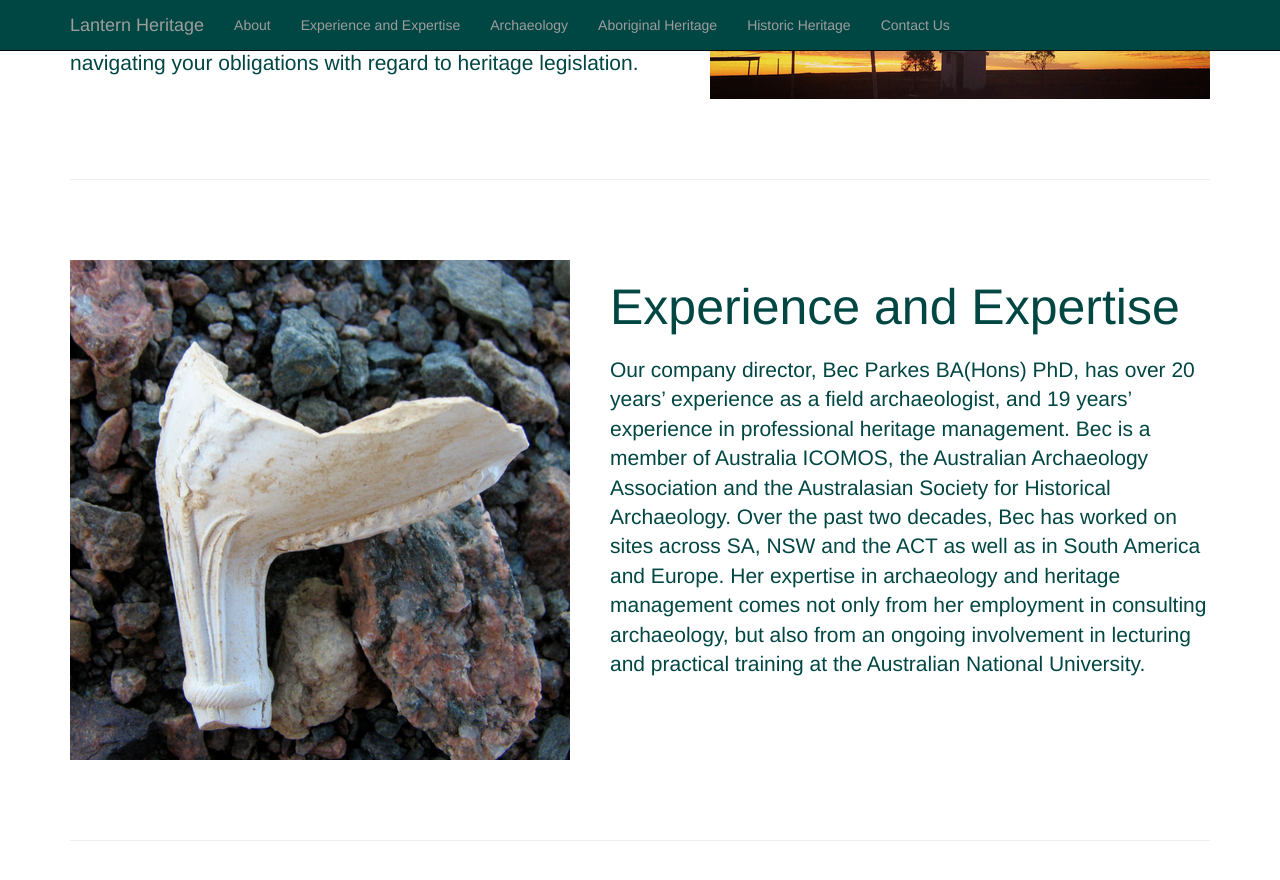
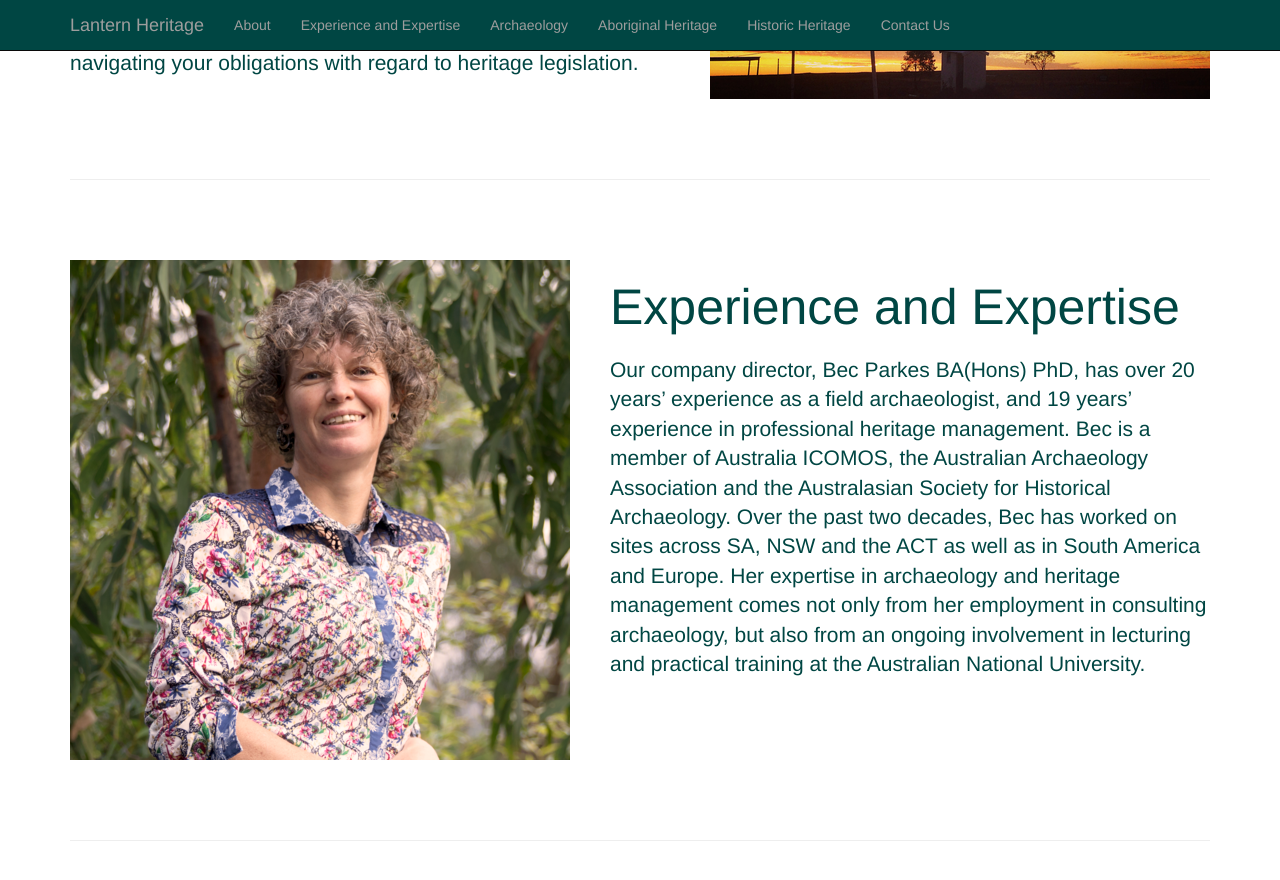
Before and after one commit to LanternHeritage/lanternheritage.github.io, a Jekyll site: the page built from index.html, in a window 1280 px wide and 900 px high, scrolled down 830 px. Shown: the top 880 px of the window. Built offline with Jekyll 4.4.1, drawn with Linux system fonts in a browser that asks for light colours.

Commit message:
add bec image, remove footer

```diff
--- a/_includes/footer.html
+++ b/_includes/footer.html
@@ -1,9 +1,4 @@
 <footer>
-  <div class='row'>
-    <div class='col-lg-12'>
-      <img src='{{ page.footerimage }}'>
-    </div>
-  </div>
   <div class='row'>
     <div class='col-lg-12'>
       <p>Copyright &copy; {{ site.sitename }} {{ site.time | date: '%Y' }}</p>
```
Also changed, not shown: _features/02-experience.md (+1 -1 lines), assets/images/500/bec.png (added).
